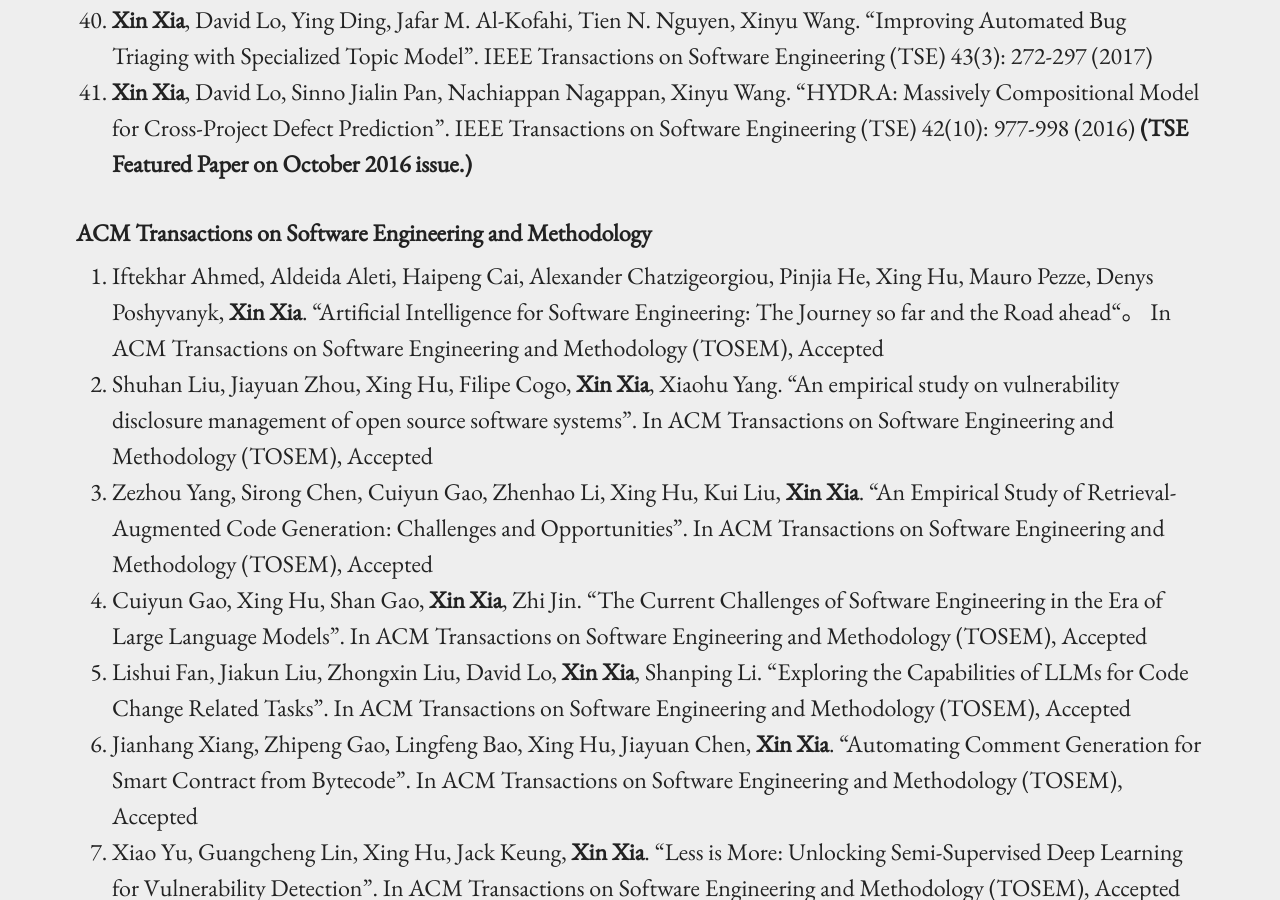
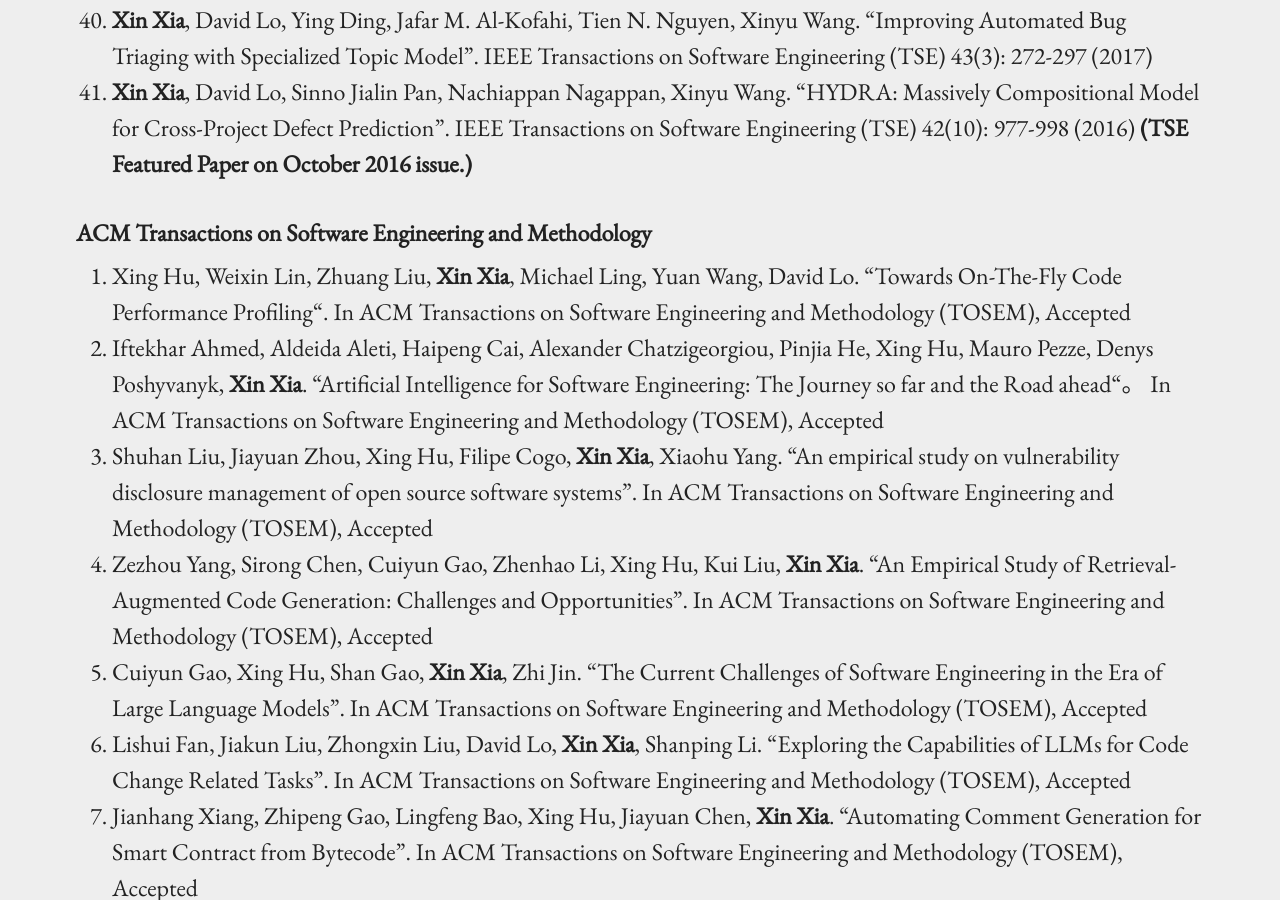
Before and after one commit to xin-xia/xin-xia.github.io, a Jekyll site: the page built from index.md, in a window 1280 px wide and 900 px high, scrolled down 4759 px. Built offline with Jekyll 4.4.1, drawn with Linux system fonts in a browser that asks for light colours.

Commit message:
Update index.md

```diff
--- a/index.md
+++ b/index.md
@@ -83,6 +83,7 @@ Case Study of Code Clone Detection and Defect Prediction". IEEE Transactions on
  <strong>(TSE Featured Paper on October 2016 issue.)</strong>     <br />
 
 #### ACM Transactions on Software Engineering and Methodology
+1.  Xing Hu, Weixin Lin, Zhuang Liu, <strong>Xin Xia</strong>, Michael Ling, Yuan Wang, David Lo. "Towards On-The-Fly Code Performance Profiling“. In ACM Transactions on Software Engineering and Methodology (TOSEM), Accepted <br />
 1.  Iftekhar Ahmed, Aldeida Aleti, Haipeng Cai, Alexander Chatzigeorgiou, Pinjia He, Xing Hu, Mauro Pezze, Denys Poshyvanyk, <strong>Xin Xia</strong>.  “Artificial Intelligence for Software Engineering: The Journey so far and the Road ahead“。 In ACM Transactions on Software Engineering and Methodology (TOSEM), Accepted <br />
 1.  Shuhan Liu, Jiayuan Zhou, Xing Hu, Filipe Cogo, <strong>Xin Xia</strong>, Xiaohu Yang. "An empirical study on vulnerability disclosure management of open source software systems". In ACM Transactions on Software Engineering and Methodology (TOSEM), Accepted <br />
 1. Zezhou Yang, Sirong Chen, Cuiyun Gao, Zhenhao Li, Xing Hu, Kui Liu,  <strong>Xin Xia</strong>. "An Empirical Study of Retrieval-Augmented Code Generation: Challenges and Opportunities". In ACM Transactions on Software Engineering and Methodology (TOSEM), Accepted <br />
```
